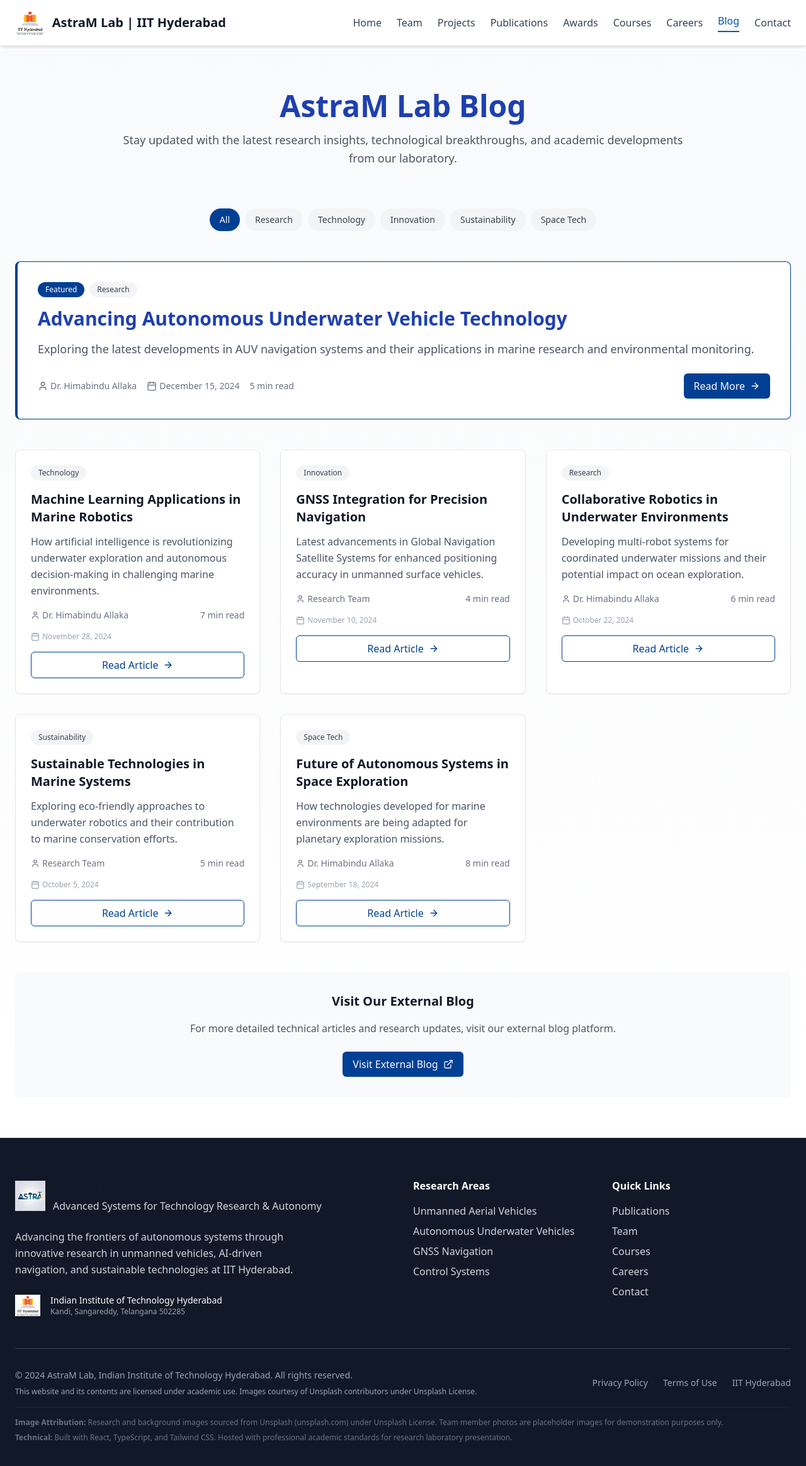
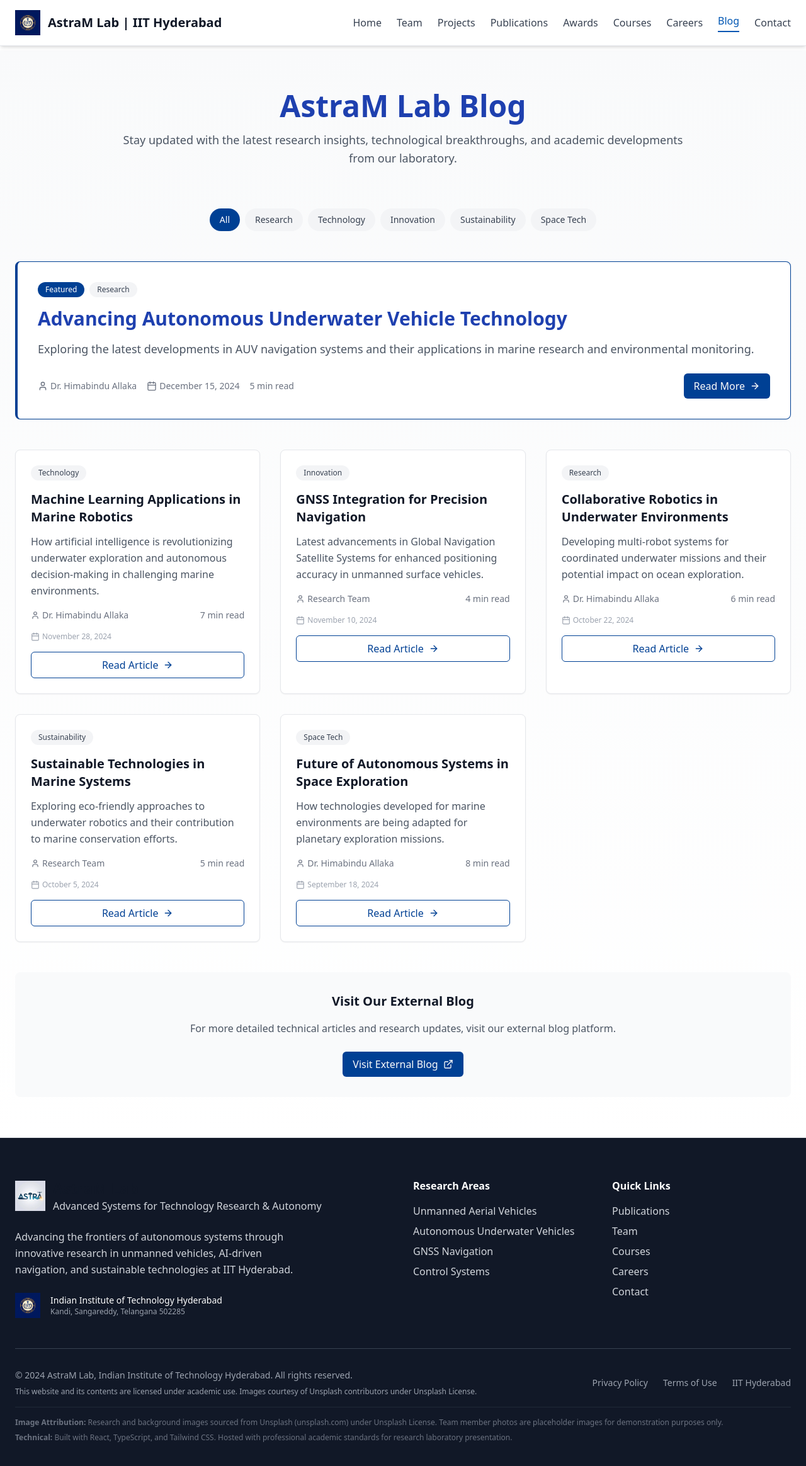
Before and after one commit to Dharaneeswar-Reddy/sthra-lab-aquatic-aether-62, a React (Vite) app: page /blog in a window 1280 px wide. Shown: the top 2328 px of the page at 63% size. Built offline with nearby package versions, Linux system fonts and the light colour scheme.

Commit message:
Update website with IIT Hyd logo
Add IIT Hyd logo to the website and ensure all content is up-to-date.

```diff
--- a/src/components/Footer.tsx
+++ b/src/components/Footer.tsx
@@ -25,7 +25,7 @@ export const Footer = () => {
             </p>
             <div className="flex items-center space-x-4">
               <img
-                src="/lovable-uploads/b5f36266-cc78-4553-a6b0-30c566abeb1c.png"
+                src="/iit-hyderabad-logo.png"
                 alt="IIT Hyderabad Logo"
                 className="w-10 h-10 object-contain"
               />
--- a/src/components/HeroSection.tsx
+++ b/src/components/HeroSection.tsx
@@ -12,19 +12,27 @@ export const HeroSection = () => {
       {/* Top logos */}
       <div className="absolute top-8 left-0 right-0 flex justify-between items-center px-8 z-10">
         <div className="flex items-center space-x-4">
-
+          <img
+            src="/lovable-uploads/987fcbde-e190-4da7-b505-f08d24cdb828.png"
+            alt="AstraM Lab Logo"
+            className="w-16 h-16 object-contain drop-shadow-lg"
+          />
           <div className="text-white">
             <h3 className="text-lg font-bold">AstraM Lab</h3>
-
+            <p className="text-sm text-cyan-200">IIT Hyderabad</p>
           </div>
         </div>
 
         <div className="flex items-center space-x-4">
           <div className="text-white text-right">
             <h3 className="text-lg font-bold">IIT Hyderabad</h3>
-
+            <p className="text-sm text-cyan-200">Indian Institute of Technology</p>
           </div>
-
+          <img
+            src="/iit-hyderabad-logo.png"
+            alt="IIT Hyderabad Logo"
+            className="w-16 h-16 object-contain drop-shadow-lg"
+          />
         </div>
       </div>
 
--- a/src/components/Navigation.tsx
+++ b/src/components/Navigation.tsx
@@ -15,7 +15,7 @@ export const Navigation = () => {
             <div className="flex items-center space-x-3">
               <div className="transition-transform duration-300 group-hover:scale-110">
                 <img
-                  src="/lovable-uploads/b5f36266-cc78-4553-a6b0-30c566abeb1c.png"
+                  src="/iit-hyderabad-logo.png"
                   alt="IIT Hyderabad Logo"
                   className="h-10 w-auto object-contain"
                 />
```
Also changed, not shown: public/iit-hyderabad-logo.png (added).
